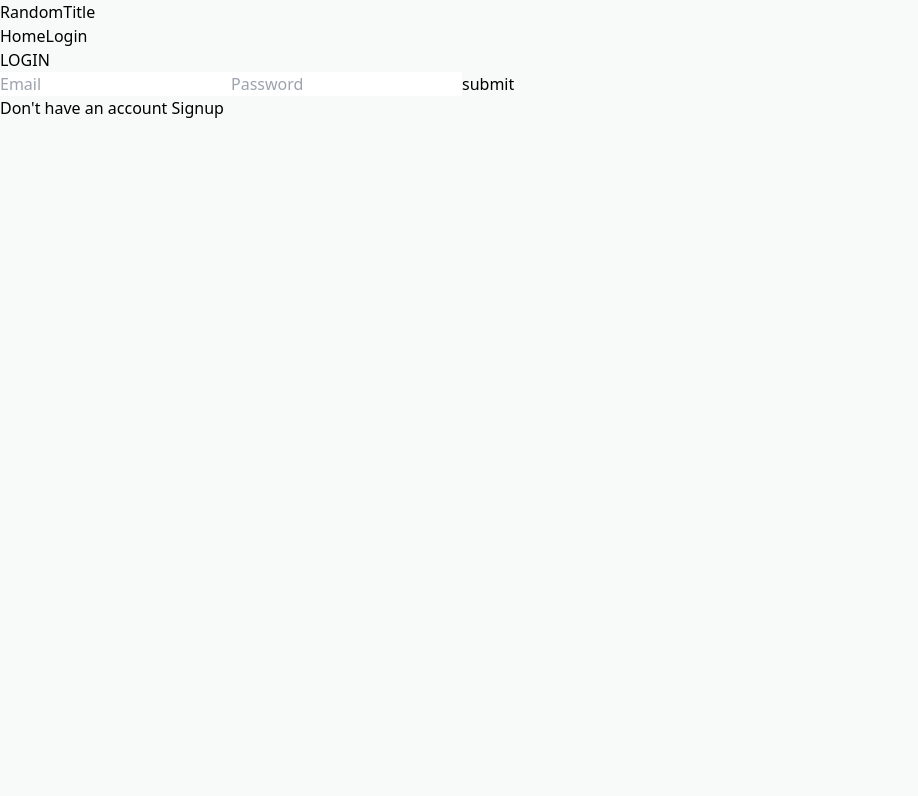
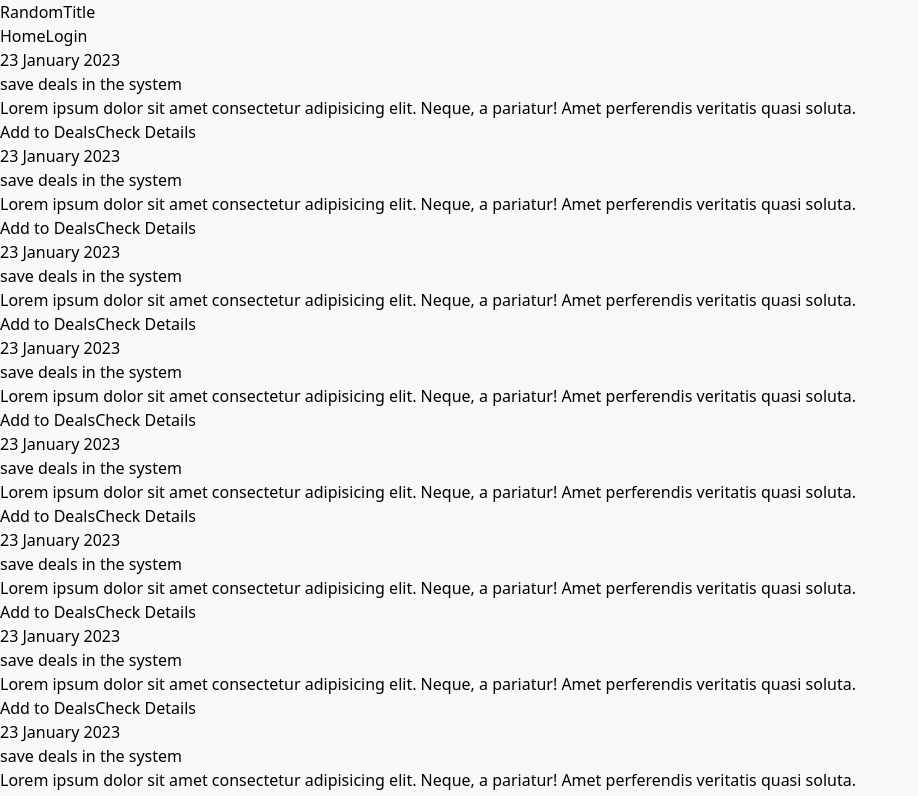
Before and after one commit to Tapishagrawal/wordRef-app, a React (Vite) app: page / in a window 1280 px wide. Before the commit this address led to /login. Shown: the top 796 px of the page, without its empty margins (0-918 px from the left). Built offline with nearby package versions, Linux system fonts and the light colour scheme.

Commit message:
add functionality to each cards buttons

```diff
--- a/src/components/AllRoutes.jsx
+++ b/src/components/AllRoutes.jsx
@@ -8,9 +8,7 @@ export default function AllRoutes() {
   return (
     <Routes>
       <Route path='/' element={
-        <PrivateRoute>
-          <Home />
-        </PrivateRoute>
+        <Home />
       } />
       <Route path='/login' element={<Login />} />
       <Route path='/signup' element={<Signup />} />
--- a/src/components/Card.jsx
+++ b/src/components/Card.jsx
@@ -3,7 +3,7 @@ import React from 'react'
 export default function Card({ dealAlrt, detailAlrt }) {
 
     return (
-        <div className='flex w-[45%] h-[200px] gap-5 items-center bg-white border rounded-md hover:shadow-md hover:scale-[1.02] transition-all p-2'>
+        <div className='flex w-[30%] h-[200px] gap-5 items-center bg-white border rounded-md hover:shadow-md hover:scale-[1.02] transition-all p-2'>
 
             <div className='bg-gradient-to-r from-[#ff781d] to-[#ff3811] w-[320px] h-[130px] -ml-10 rounded-lg transition-all shadow-xl shadow-orange-500/35 hover:-translate-y-1'></div>
             <div>
--- a/src/components/Home.jsx
+++ b/src/components/Home.jsx
@@ -1,9 +1,21 @@
-import React from 'react'
+import React, { useContext } from 'react'
 import Card from './Card'
 import toast, { Toaster } from 'react-hot-toast';
+import { AuthContext } from '../contextApi/AuthContextProvider';
 export default function Home() {
-  const dealAlrt = () =>{
-    toast.success('Deal Added Successfully!',{
+  const { isAuth } = useContext(AuthContext);
+
+  const dealAlrt = () => {
+    if (isAuth) {
+      toast.success('Deal Added Successfully!', {
+        style: {
+          borderRadius: '10px',
+          background: '#333',
+          color: '#fff',
+        },
+      })
+    } else {
+      toast.error('You are not authorized', {
         style: {
           borderRadius: '10px',
           background: '#333',
@@ -11,7 +23,9 @@ export default function Home() {
         },
       })
     }
-  const detailAlrt = () =>{
+  }
+  const detailAlrt = () => {
+    if (isAuth) {
       toast('Your card Detail is Live!',
         {
           icon: '👏',
@@ -20,14 +34,26 @@ export default function Home() {
             background: '#333',
             color: '#fff',
           },
+        });
+    } else {
+      toast.error('You are not authorized', {
+        style: {
+          borderRadius: '10px',
+          background: '#333',
+          color: '#fff',
+        },
+      })
     }
-);
   }
   return (
     <div className='flex justify-center items-center h-[96vh]'>
-      <Toaster/>
-      <div className='flex gap-4 justify-around'>
-        <Card dealAlrt={dealAlrt}  detailAlrt={detailAlrt}/>
+      <Toaster />
+      <div className='flex gap-4 flex-wrap justify-around mt-[350px] w-[95%]'>
+        {
+          new Array(10).fill(0).map(() => (
+            <Card dealAlrt={dealAlrt} detailAlrt={detailAlrt} />
+          ))
+        }
       </div>
     </div>
   )
```
Lines whose indentation alone changed are shown as unchanged.
